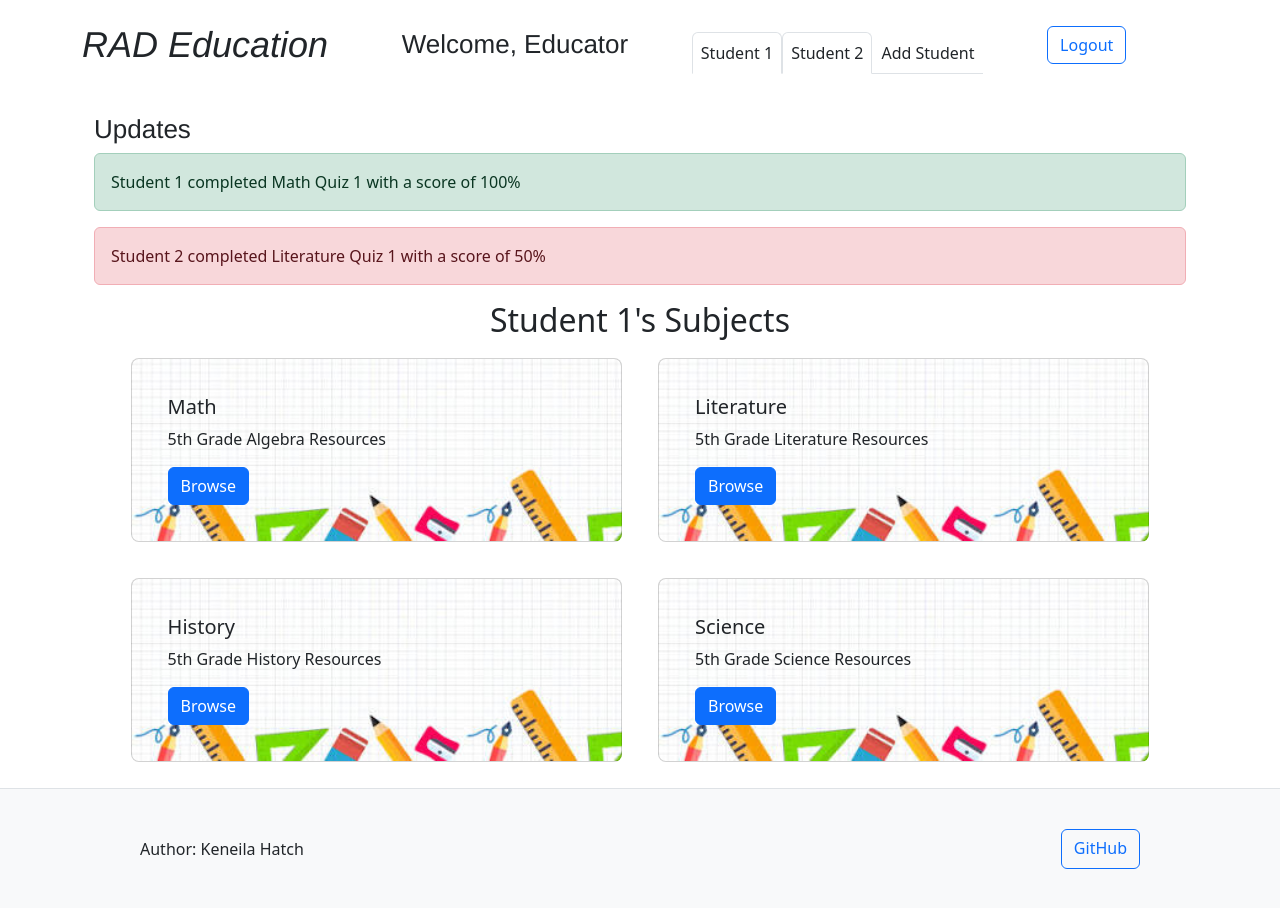
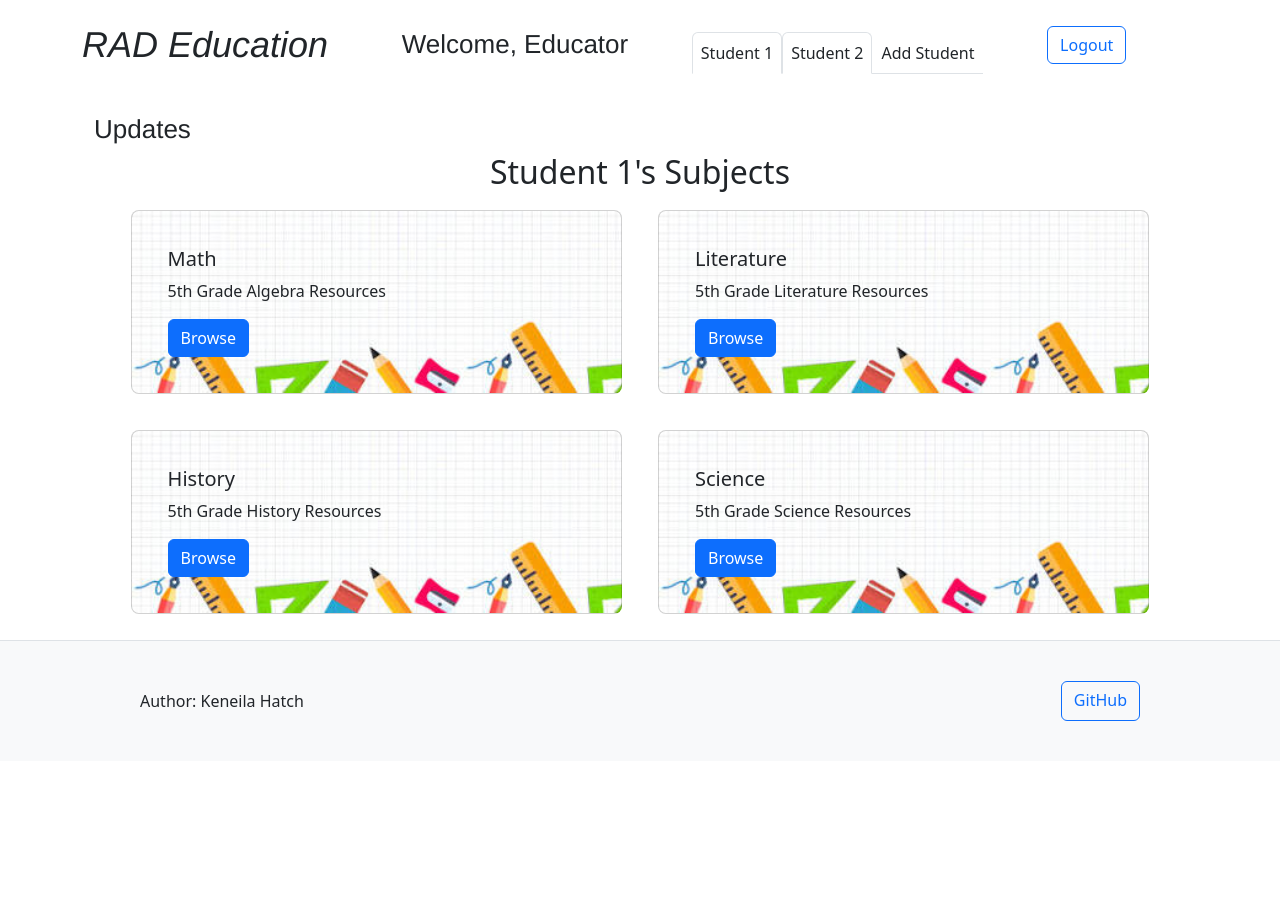
Before and after one commit to Keneila/startup, a React (Vite) app: page /parent in a window 1280 px wide. After the commit the page ends 800 px from the top, so only its background shows below. Built offline with nearby package versions, Linux system fonts and the light colour scheme.

Commit message:
Parent Notif Facade

```diff
--- a/src/parent/parent.jsx
+++ b/src/parent/parent.jsx
@@ -1,9 +1,36 @@
 import React from 'react';
 import { NavLink } from 'react-router-dom';
+import { TriviaNotifier } from './triviaNotif';
 
-export function Parent() {
+export function Parent(props) {
+  const userName = props.userName || 'Educator';
 
+  const [events, setEvents] = React.useState([]);
 
+  React.useEffect(() => {
+    TriviaNotifier.addHandler(handleTriviaEvent);
+    return () => {
+      TriviaNotifier.removeHandler(handleTriviaEvent);
+    };
+  }, []);
+
+  function handleTriviaEvent(event) {
+    setEvents((prevEvents) => [event, ...prevEvents]);
+  }
+
+  function createEventAlerts() {
+    const alerts = [];
+    for (const [index, event] of events.entries()) {
+      let message = `${event.details.studentName} scored ${event.details.score}% on a ${event.details.subject} quiz`;
+
+      alerts.push(
+        <div key={index} className="alert alert-success" role="alert">
+          {message}
+        </div>
+      );
+    }
+    return alerts;
+  }
 
   return (
     <div>
@@ -25,11 +52,8 @@ export function Parent() {
 <main>
       <div className="container">
         <h3> Updates</h3>
-        <div className="alert alert-success" role="alert">
-        Student 1 completed Math Quiz 1 with a score of 100%
-        </div>
-        <div className="alert alert-danger" role="alert">
-        Student 2 completed Literature Quiz 1 with a score of 50%
+        <div>
+          {createEventAlerts()}
         </div>
       </div>
 
--- a/src/parent/triviaNotif.js
+++ b/src/parent/triviaNotif.js
@@ -1,3 +1,5 @@
+
+
 class EventMessage {
     constructor(from, details) {
         this.from = from;
@@ -13,7 +15,7 @@ class TriviaNotif {
         setInterval(() => {
             const score = Math.floor(Math.random() * 101);
             const studentName = "Student 1";
-            const subject = "Social Studies Trivia";
+            const subject = "Social Studies";
             this.broadcastEvent(studentName, { studentName, subject, score });
         }, 10000);
     }
@@ -37,3 +39,6 @@ class TriviaNotif {
         this.handlers.forEach(handler => handler(event));
     }
 }
+
+const TriviaNotifier = new TriviaNotif();
+export { TriviaNotifier };
```
